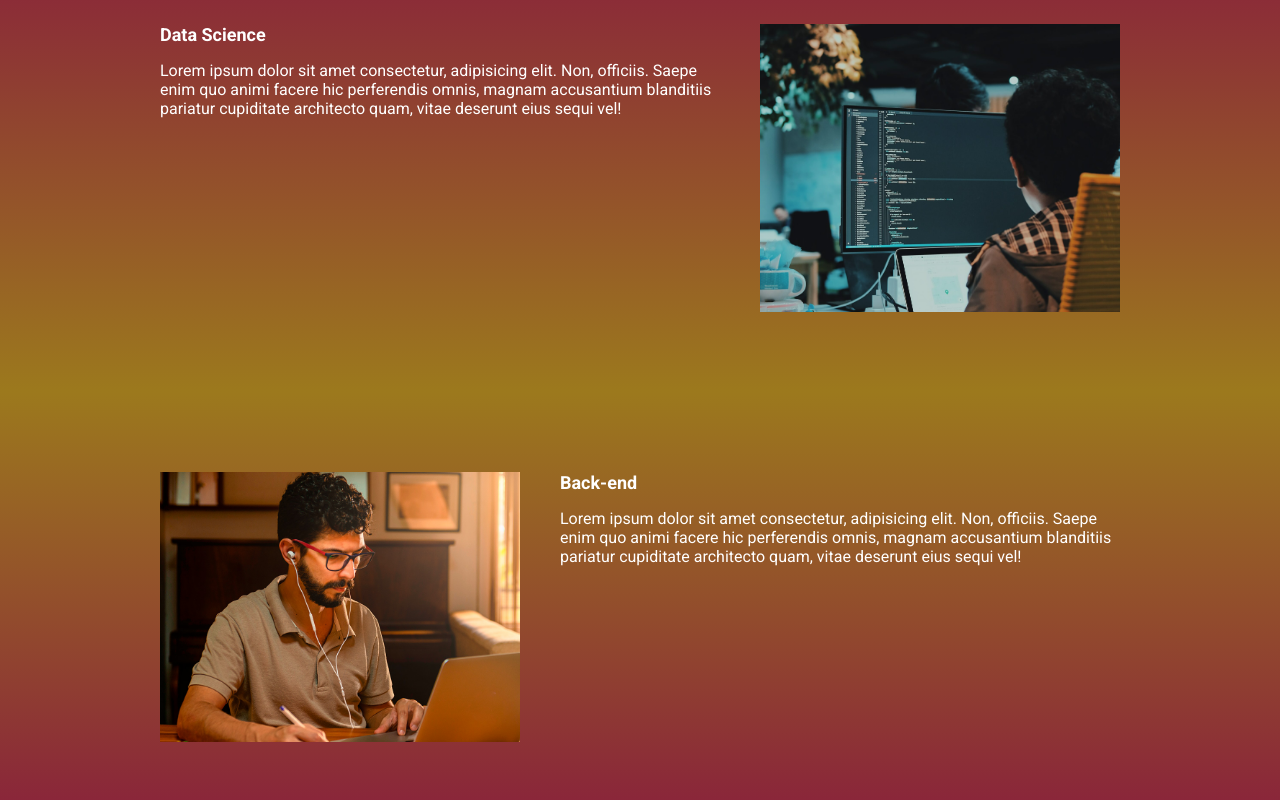
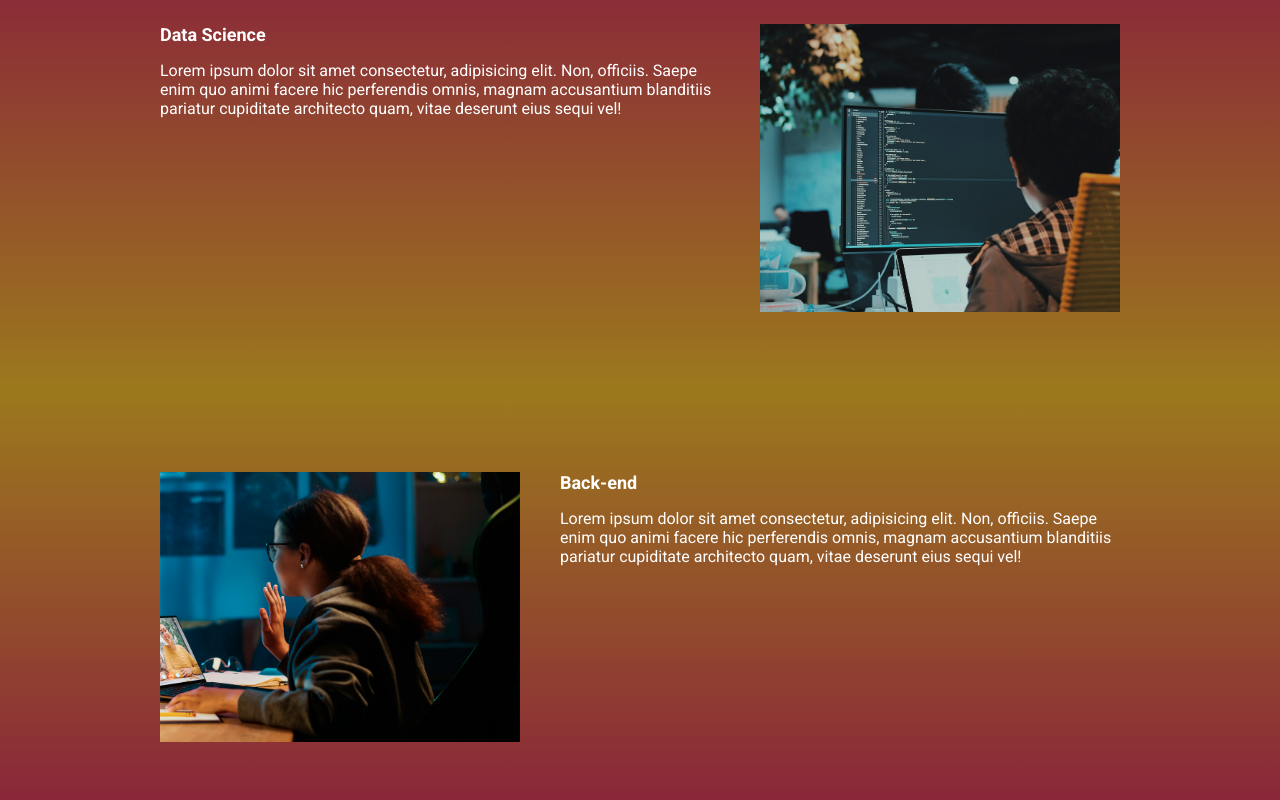
Before and after one commit to armandodcp/ebac_tech_talks, a website built with Parcel: page src/index.html in a window 1280 px wide. Shown: the part 1447-2247 px from the top of the page. Built offline with nearby package versions, Linux system fonts and the light colour scheme.

Commit message:
corrigindo imagem backend

```diff
--- a/src/index.html
+++ b/src/index.html
@@ -92,7 +92,7 @@
                     deserunt eius sequi vel!
                 </p>
             </div>
-            <img class="event__image" src="./images/frontend.png" alt="Back-end">
+            <img class="event__image" src="./images/backend.png" alt="Back-end">
         </div>
     </section>
     </div>
```
